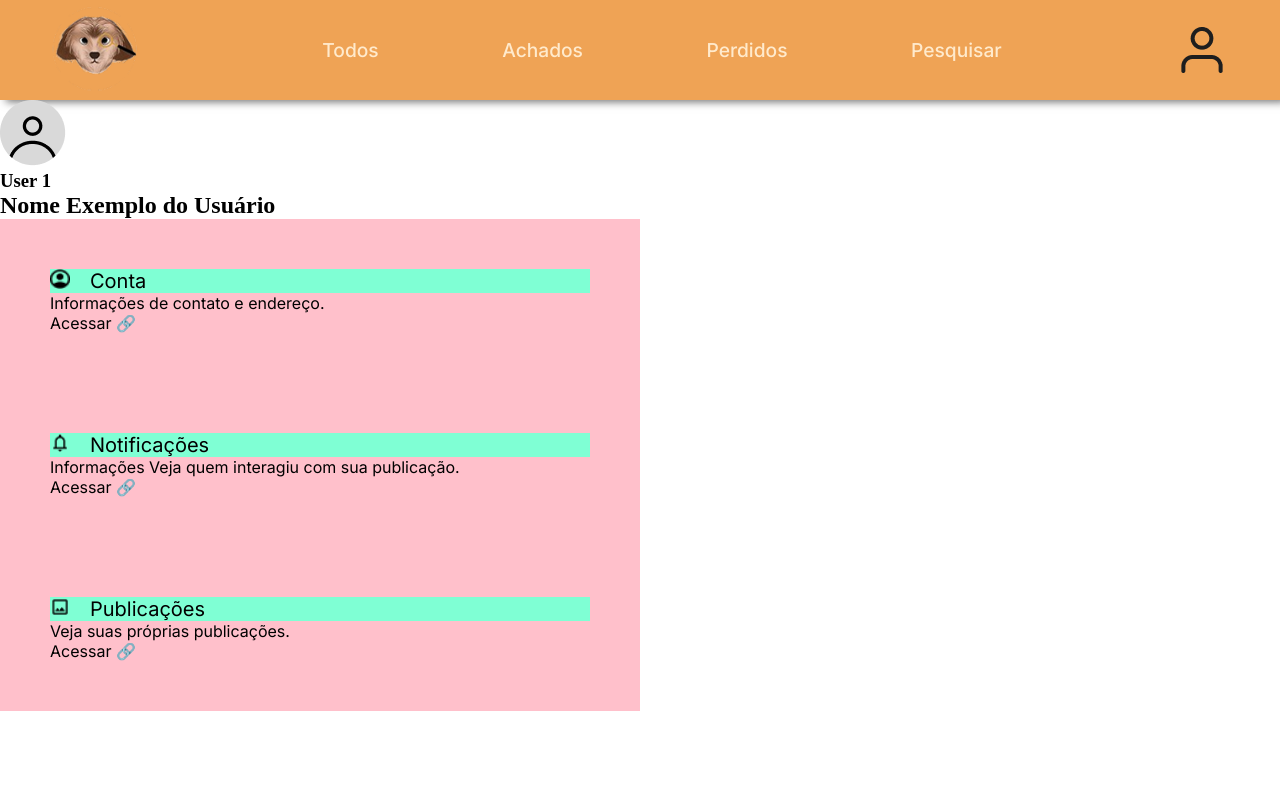
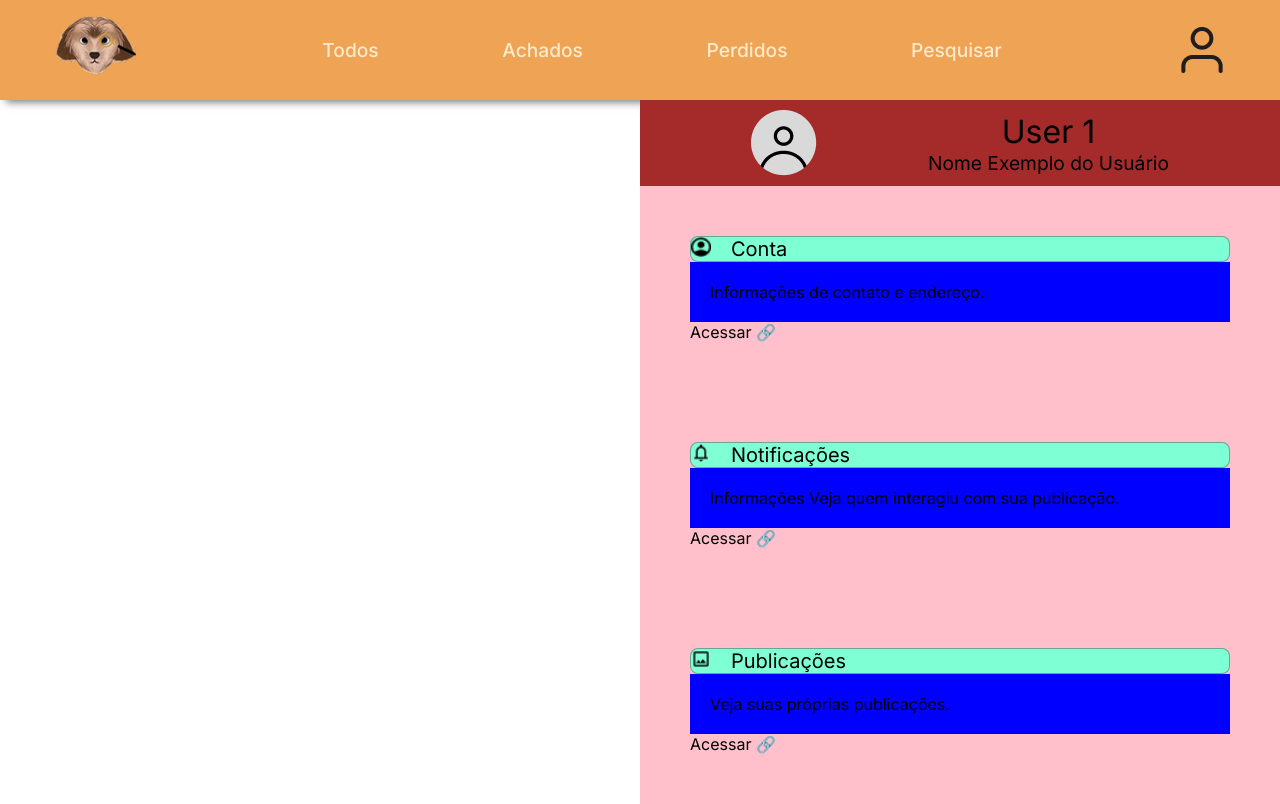
Before and after one commit to israelsouza/busca-pet, a React (Vite) app in the folder frontend/busca-pet/: page /Perfil in a window 1280 px wide. Built offline with nearby package versions, Linux system fonts and the light colour scheme; a web font is replaced by a local one.

Commit message:
Update css

```diff
--- a/frontend/busca-pet/src/components/styles/ButtonSection.module.css
+++ b/frontend/busca-pet/src/components/styles/ButtonSection.module.css
@@ -2,12 +2,17 @@
     background-color: pink;
     padding: 50px;
     width: 50vw;
+    justify-self: right;
 }
 
 .conteudo_section{
     background-color: aquamarine;
     display: flex;
     gap: 20px;
+    border: solid rgba(82, 81, 81, 0.5) 0.1em;
+    border-radius: 0.5em;
+    width: ;
+    height: ;
 }
 
 .img{
@@ -23,7 +28,8 @@
 
 .texto_desc{
     font-family: "Inter",  sans-serif;
-
+    background-color: blue;
+    padding: 20px;
 }
 
 .a{
--- a/frontend/busca-pet/src/pages/PerfilVisualizar.jsx
+++ b/frontend/busca-pet/src/pages/PerfilVisualizar.jsx
@@ -5,6 +5,7 @@ import BotaoSection from "../components/ButtonSection";
 import icon_publicacoes from "../assets/imgs/icon_publicacoes.png";
 import avatar_usuario from "../assets/imgs/avatar_usuario.png";
 import ButtonSection from "../components/ButtonSection";
+import Style from "../pages/styles/PerfilVisualizar.module.css";
 function VisualizePerfil(){
         return <div>
             <HeaderLog />
@@ -12,10 +13,14 @@ function VisualizePerfil(){
 
                 </div>
                 <section>
+                    <article className={Style.cabecalho}>
+                    <img src={avatar_usuario} alt="icone de foto de usuário" />
+                    <div className={Style.namecontainer}>
+                    <h1 className={Style.h1}>User 1</h1>
+                    <h2 className={Style.h2}>Nome Exemplo do Usuário</h2>
+                    </div>
+                    </article>
                     <article>
-                    <img src={avatar_usuario} alt="icone de foto de usuário" />
-                    <h1>User 1</h1>
-                    <h2>Nome Exemplo do Usuário</h2>
                     <BotaoSection img_icone={icon_conta} nome_section="Conta" alt="Icone de perfil" text_section="Informações de contato e endereço." acesso="" />
                     </article>
                         <BotaoSection img_icone={icon_notificacoes} nome_section="Notificações" alt="Icone de notificações" text_section="Informações Veja quem interagiu com sua publicação." acesso=""/>
--- /dev/null
+++ b/frontend/busca-pet/src/pages/styles/PerfilVisualizar.module.css
@@ -0,0 +1,31 @@
+*{
+    margin: 0px;
+    padding: 0px;
+}
+
+.cabecalho{
+    display: flex;
+    gap: 10px;
+    padding: 10px;
+    width: 50vw;
+    justify-content: space-evenly;
+    background-color: brown;
+    justify-self: right;
+    align-items: center;
+}
+
+.namecontainer{
+    justify-items: center;
+}
+
+h1{
+    font-family: "Inter",  sans-serif;
+    font-weight: normal;
+    font-size: 2em;
+}
+
+.h2{
+    font-family: "Inter",  sans-serif;
+    font-weight: normal;
+    font-size: 1.2em;
+}
```
